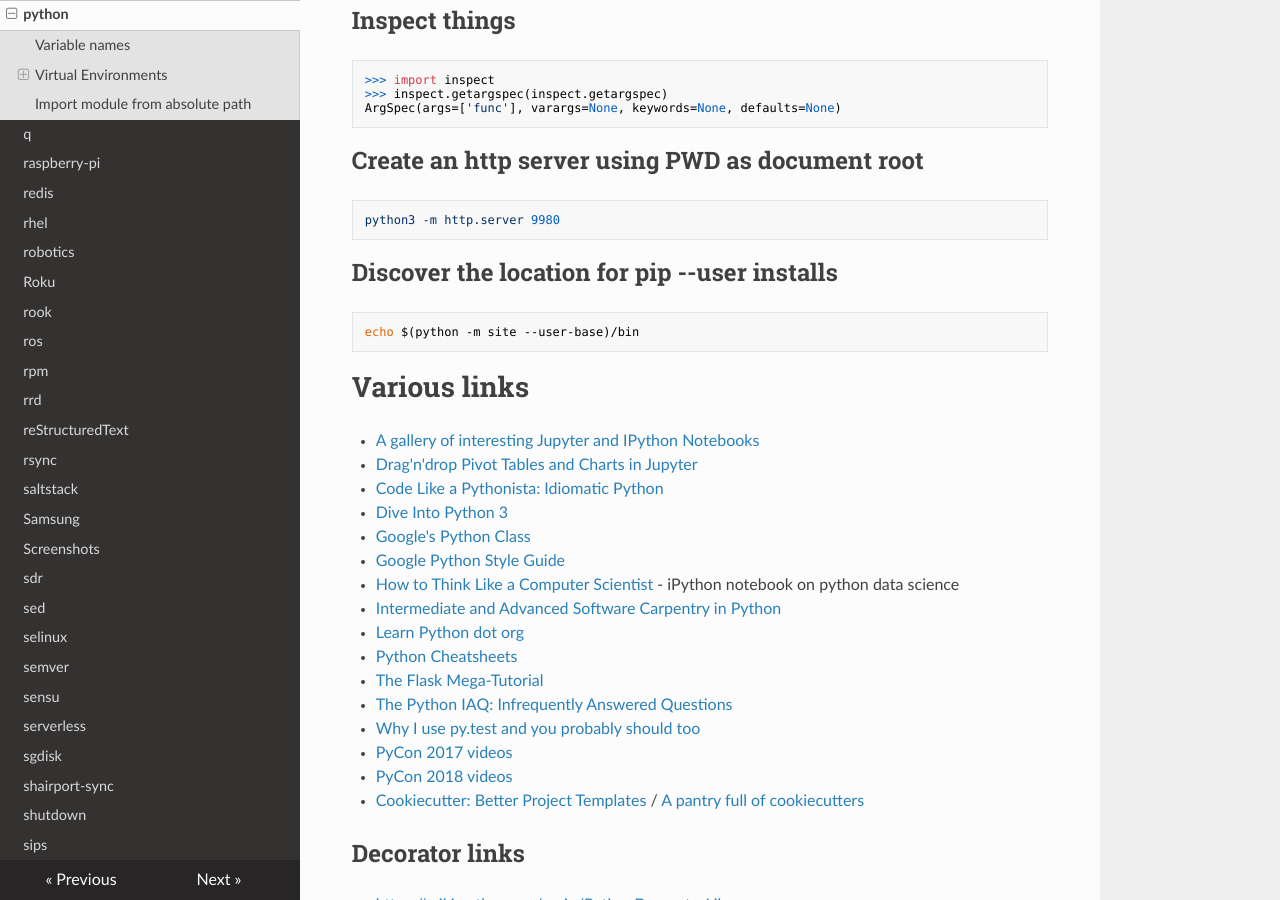
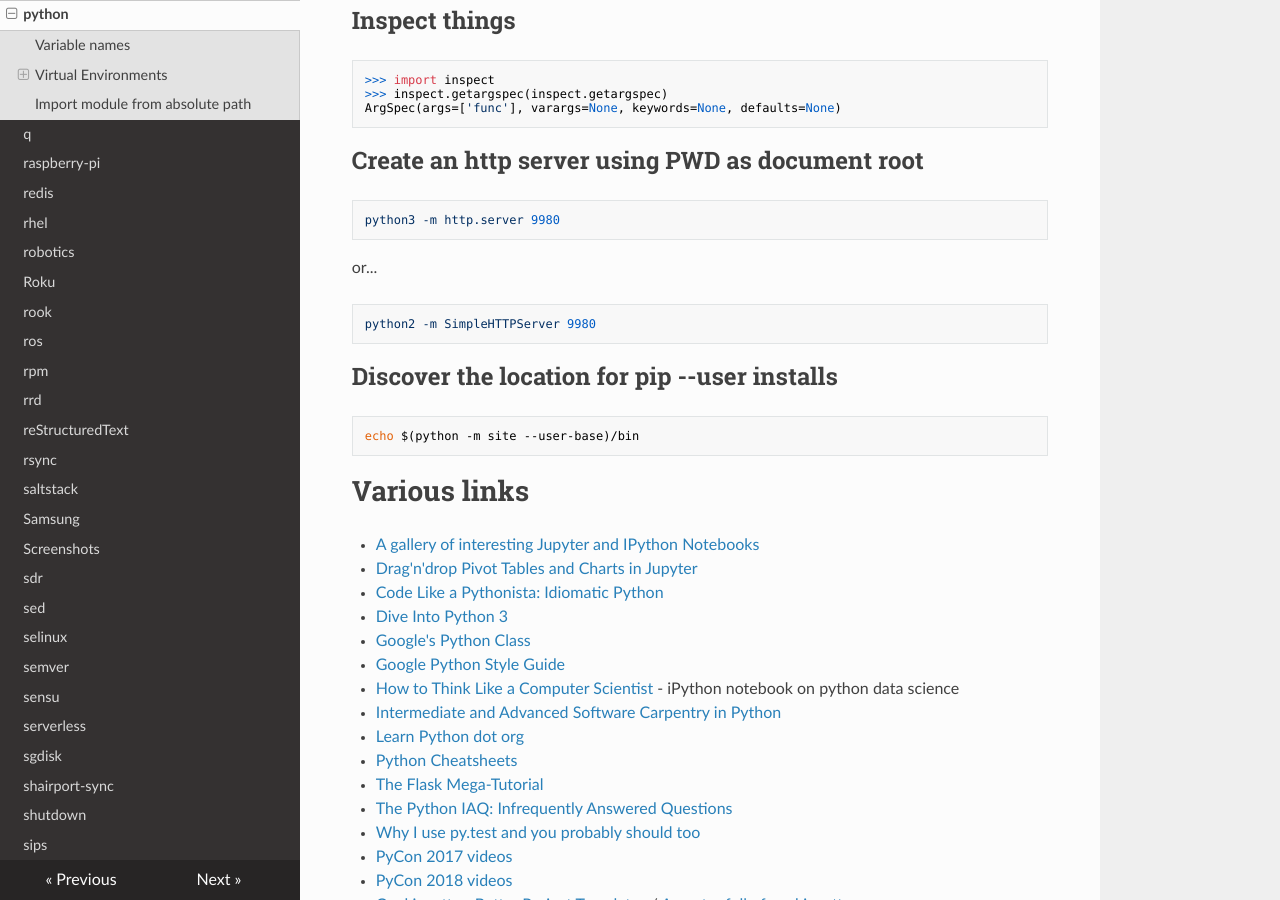
Before and after one commit to lando-cal/tech-notes, an MkDocs documentation site: the page built from docs/python.md, in a window 1280 px wide and 900 px high, scrolled down 3224 px. Built offline with MkDocs 1.6.1, drawn with Linux system fonts in a browser that asks for light colours; nearby versions of some CDN libraries.

Commit message:
Add python2 SimpleHTTPServer

````diff
--- a/docs/python.md
+++ b/docs/python.md
@@ -151,6 +151,12 @@ ArgSpec(args=['func'], varargs=None, keywords=None, defaults=None)
 python3 -m http.server 9980
 ```
 
+or...
+
+```
+python2 -m SimpleHTTPServer 9980
+```
+
 ## Discover the location for pip --user installs
 
 ```
````
